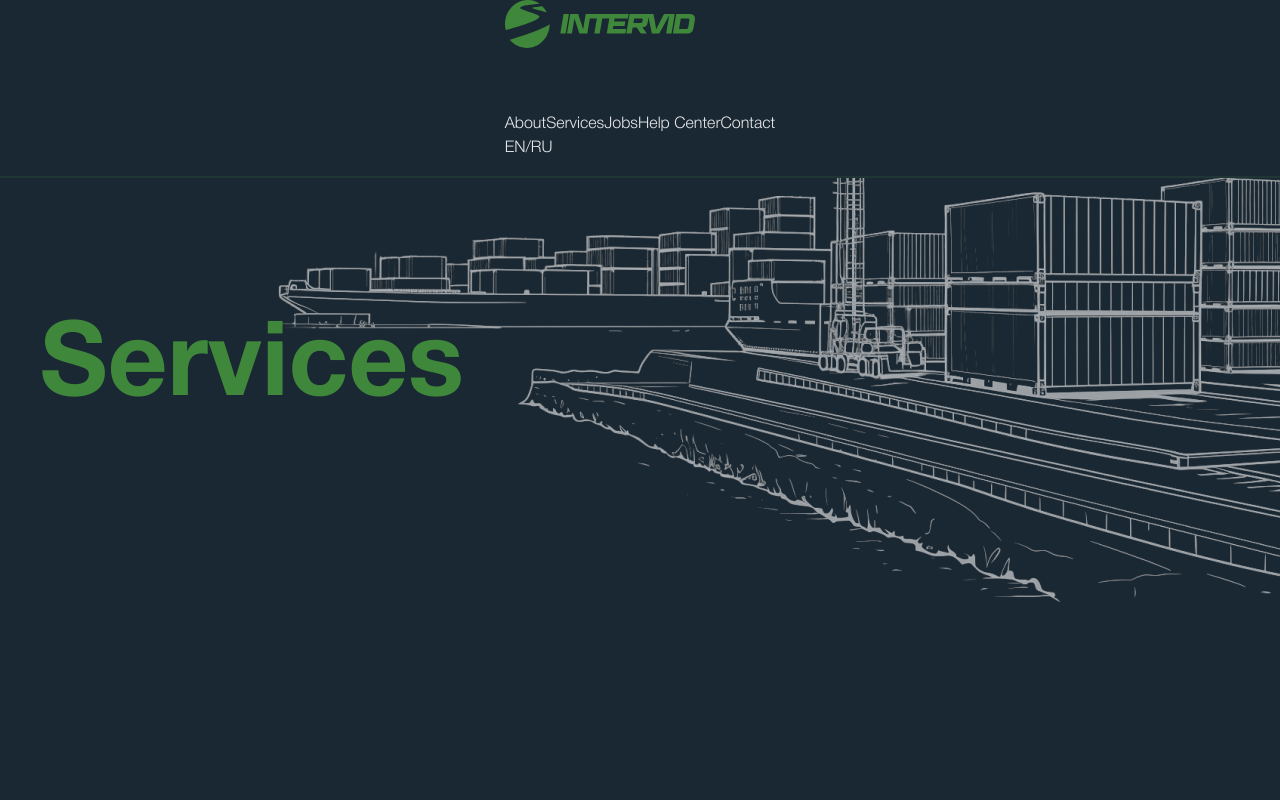
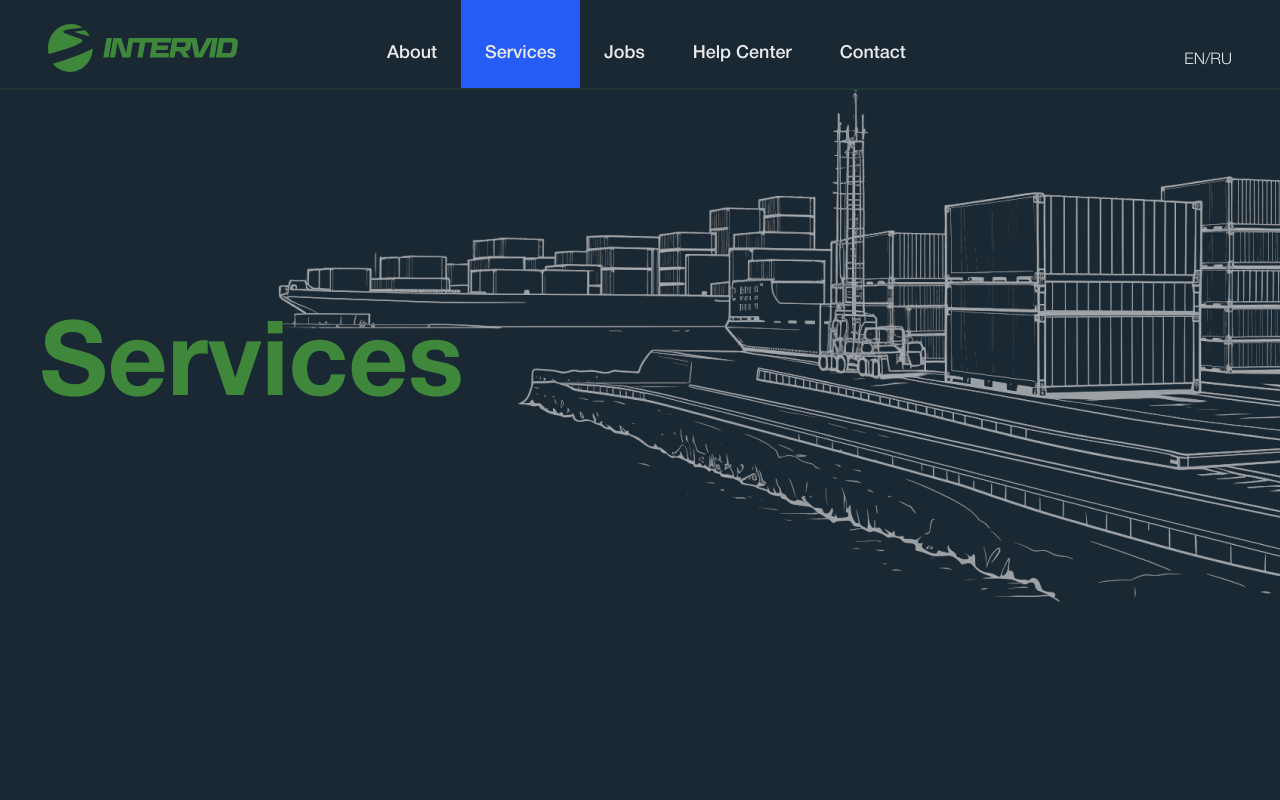
Before and after one commit to kudel89/Intervid_public, a plain HTML site: page services.html in a window 1280 px wide. Shown: the top 800 px of the page. Drawn offline with Linux system fonts and the light colour scheme.

Commit message:
Added updates to the top navbar in Services

```diff
--- a/services.html
+++ b/services.html
@@ -24,16 +24,22 @@
   </head>
 
   <body>
-    <header>
-      <div class="header-wrapper">
-        <a href="#" class="header-logo"><img src="img/logo.svg" alt="Intervid" /></a>
+    <header class="header">
       <nav class="navbar">
-          <ul class="menu">
-            <li class="menu-item active">
-              <a class="menu-item-btn" href="#">About</a>
+        <a href="#" class="nav-logo"><img src="img/logo.svg" alt="Intervid" /></a>
+        <ul class="nav-menu">
+          <li class="nav-item ">
+            <a href="#" class="nav-link">About</a>
           </li>
-            <li class="menu-item dropdown">
-              <a class="menu-item-btn" href="#">Services</a>
+          <li class="nav-item active dropdown">
+            <a href="#" class="nav-link nav-link-dropdown"
+              >Services
+              <svg width="17" height="10" viewBox="0 0 17 10" fill="none" xmlns="http://www.w3.org/2000/svg">
+                <path
+                  d="M7.64062 9.14844L1.39062 2.89844C0.882812 2.42969 0.882812 1.60937 1.39062 1.14062C1.85937 0.632812 2.67969 0.632812 3.14844 1.14062L8.5 6.49219L13.8906 1.14062C14.3594 0.632812 15.1797 0.632812 15.6484 1.14062C16.1562 1.60937 16.1562 2.42969 15.6484 2.89844L9.39844 9.14844C8.92969 9.65625 8.10937 9.65625 7.64062 9.14844Z"
+                  fill="#E9EAEB" />
+              </svg>
+            </a>
             <div class="sub-menu-cover">
               <ul class="sub-menu">
                 <li class="sub-menu-item">
@@ -63,26 +69,23 @@
               </ul>
             </div>
           </li>
-            <li class="menu-item">
-              <a class="menu-item-btn" href="#">Jobs</a>
+          <li class="nav-item">
+            <a href="#" class="nav-link">Jobs</a>
           </li>
-            <li class="menu-item">
-              <a class="menu-item-btn" href="#">Help Center</a>
+          <li class="nav-item">
+            <a href="#" class="nav-link">Help Center</a>
           </li>
-            <li class="menu-item">
-              <a class="menu-item-btn" href="#">Contact</a>
+          <li class="nav-item">
+            <a href="#" class="nav-link">Contact</a>
           </li>
         </ul>
-        </nav>
         <div class="toggle-lang">EN/RU</div>
         <div class="hamburger">
-          <img
-            src="https://stage.booking.w-plus.dev/wp-content/themes/w-plus/src/images/hamburger.svg"
-            width="35"
-            height="40"
-            alt="Hamburger" />
+          <span class="bar"></span>
+          <span class="bar"></span>
+          <span class="bar"></span>
         </div>
-      </div>
+      </nav>
     </header>
 
     <!-- SERVICES -->
```
Lines whose indentation alone changed are shown as unchanged.
